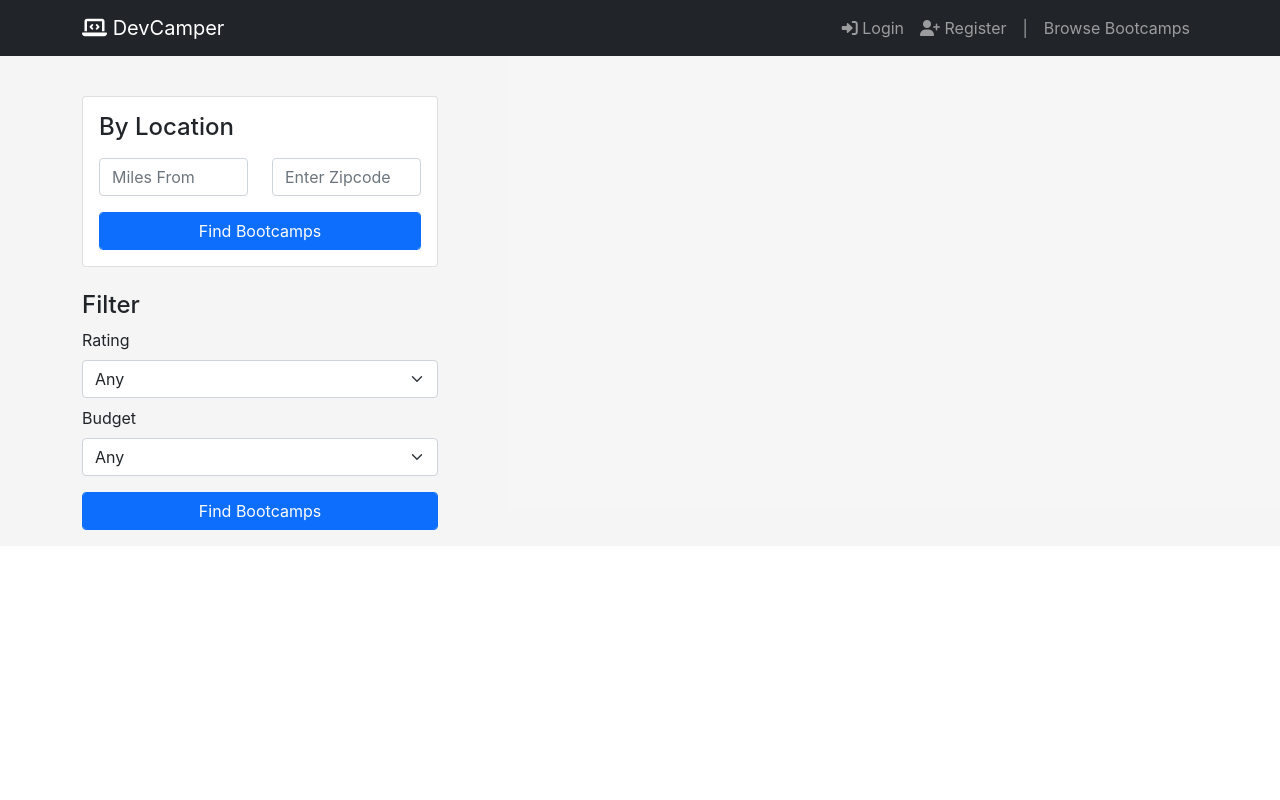
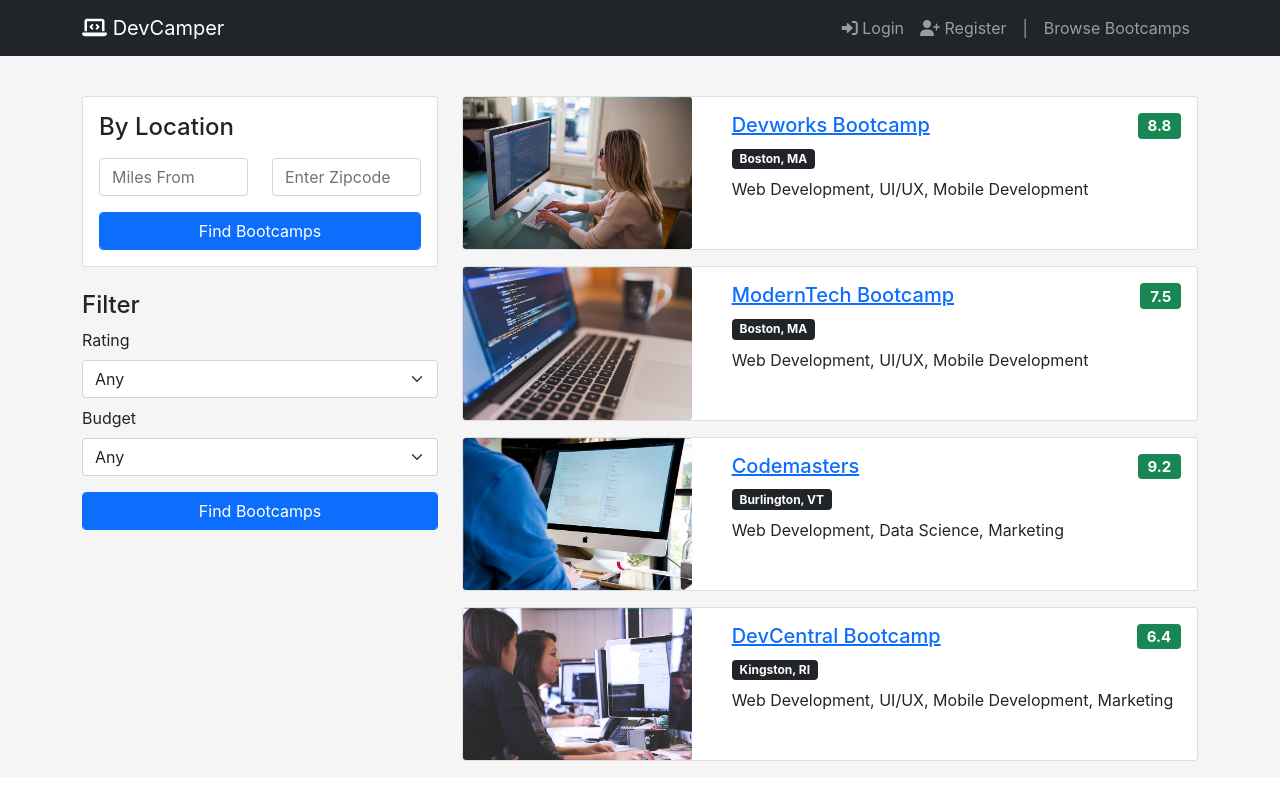
Before and after one commit to sholabioku/devcamper-api, a React (Create React App) app in the folder frontend/: page /bootcamps in a window 1280 px wide. Built offline with nearby package versions, Linux system fonts and the light colour scheme.

Commit message:
Add jsx for latest bootcamp

```diff
--- a/frontend/src/index.css
+++ b/frontend/src/index.css
@@ -13,3 +13,8 @@ code {
   font-family: source-code-pro, Menlo, Monaco, Consolas, 'Courier New',
     monospace;
 }
+
+img {
+  width: 100%;
+  height: 100%;
+}
--- a/frontend/src/pages/bootcamps/Bootcamps.jsx
+++ b/frontend/src/pages/bootcamps/Bootcamps.jsx
@@ -1,5 +1,10 @@
 import React from 'react';
-import { Card, Col, Container, Form, Row } from 'react-bootstrap';
+import { Badge, Card, Col, Container, Form, Row } from 'react-bootstrap';
+import { Link } from 'react-router-dom';
+import image_1 from '../../assets/img/image_1.jpg';
+import image_2 from '../../assets/img/image_2.jpg';
+import image_3 from '../../assets/img/image_3.jpg';
+import image_4 from '../../assets/img/image_4.jpg';
 import './bootcamps.css';
 
 const Bootcamps = () => {
@@ -7,6 +12,7 @@ const Bootcamps = () => {
     <div className="bootcamps-show">
       <Container>
         <Row>
+          {/* Side Col */}
           <Col md={4}>
             <Card className="mb-4">
               <Card.Body>
@@ -87,6 +93,110 @@ const Bootcamps = () => {
               </Form.Group>
             </Form>
           </Col>
+          {/* Main Col */}
+          <Col md={8}>
+            {/* Bootcamps */}
+            <Card className="mb-3">
+              <Row className="no-gutters">
+                <Col md={4}>
+                  <img src={image_1} className="card-img" alt="..." />
+                </Col>
+                <Col md={8}>
+                  <Card.Body>
+                    <Card.Title>
+                      <Link to="/bootcamp">
+                        Devworks Bootcamp
+                        <Badge bg="success" className="float-end">
+                          8.8
+                        </Badge>
+                      </Link>
+                    </Card.Title>
+                    <Badge className="mb-2" bg="dark">
+                      Boston, MA
+                    </Badge>
+                    <Card.Text>
+                      Web Development, UI/UX, Mobile Development
+                    </Card.Text>
+                  </Card.Body>
+                </Col>
+              </Row>
+            </Card>
+            <Card className="mb-3">
+              <Row className="no-gutters">
+                <Col md={4}>
+                  <img src={image_2} className="card-img" alt="..." />
+                </Col>
+                <Col md={8}>
+                  <Card.Body>
+                    <Card.Title>
+                      <Link to="/bootcamp">
+                        ModernTech Bootcamp
+                        <Badge bg="success" className="float-end">
+                          7.5
+                        </Badge>
+                      </Link>
+                    </Card.Title>
+                    <Badge className="mb-2" bg="dark">
+                      Boston, MA
+                    </Badge>
+                    <Card.Text>
+                      Web Development, UI/UX, Mobile Development
+                    </Card.Text>
+                  </Card.Body>
+                </Col>
+              </Row>
+            </Card>
+            <Card className="mb-3">
+              <Row className="no-gutters">
+                <Col md={4}>
+                  <img src={image_3} className="card-img" alt="..." />
+                </Col>
+                <Col md={8}>
+                  <Card.Body>
+                    <Card.Title>
+                      <Link to="/bootcamp">
+                        Codemasters
+                        <Badge bg="success" className="float-end">
+                          9.2
+                        </Badge>
+                      </Link>
+                    </Card.Title>
+                    <Badge className="mb-2" bg="dark">
+                      Burlington, VT
+                    </Badge>
+                    <Card.Text>
+                      Web Development, Data Science, Marketing
+                    </Card.Text>
+                  </Card.Body>
+                </Col>
+              </Row>
+            </Card>
+            <Card className="mb-3">
+              <Row className="no-gutters">
+                <Col md={4}>
+                  <img src={image_4} className="card-img" alt="..." />
+                </Col>
+                <Col md={8}>
+                  <Card.Body>
+                    <Card.Title>
+                      <Link to="/bootcamp">
+                        DevCentral Bootcamp
+                        <Badge bg="success" className="float-end">
+                          6.4
+                        </Badge>
+                      </Link>
+                    </Card.Title>
+                    <Badge className="mb-2" bg="dark">
+                      Kingston, RI
+                    </Badge>
+                    <Card.Text>
+                      Web Development, UI/UX, Mobile Development, Marketing
+                    </Card.Text>
+                  </Card.Body>
+                </Col>
+              </Row>
+            </Card>
+          </Col>
         </Row>
       </Container>
     </div>
```
